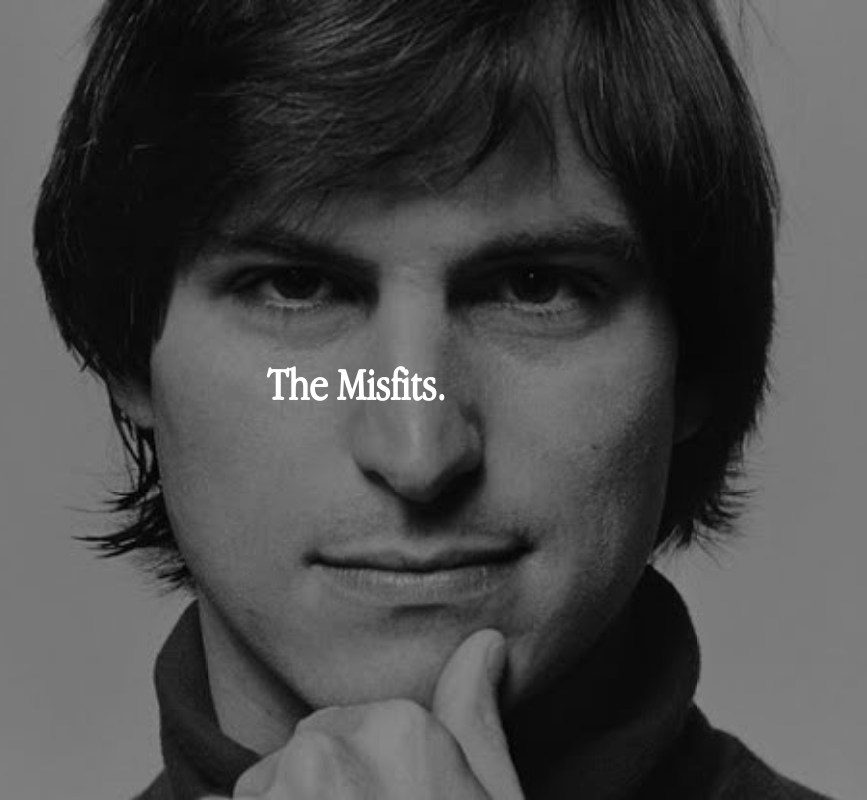
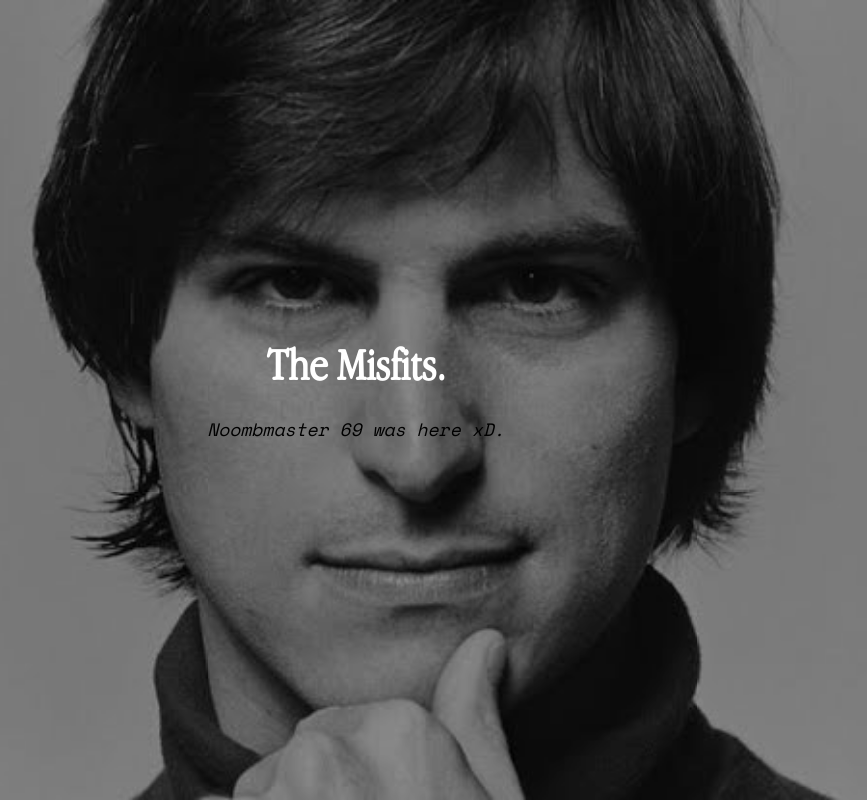
Before and after one commit to The-Misfits/The-Misfits.github.io, a plain HTML site: page index.html in a window 1280 px wide. Shown: the whole page, without its empty margins (284-1151 px from the left). Drawn offline with nearby package versions, Linux system fonts and the light colour scheme; some packages are replaced by stand-ins of ours; no server answers; files whose address does not match are found by name; a web font is replaced by a local one.

Commit message:
Update index.html

```diff
--- a/index.html
+++ b/index.html
@@ -69,6 +69,7 @@
 					<div class="display-t js-fullheight">
 						<div class="display-tc js-fullheight animate-box" data-animate-effect="fadeIn">
 							<h1><b>The Misfits.</b></h1>
+							<h4><i>Noombmaster 69 was here xD.</i></h4>
 						</div>
 					</div>
 				</div>
```
